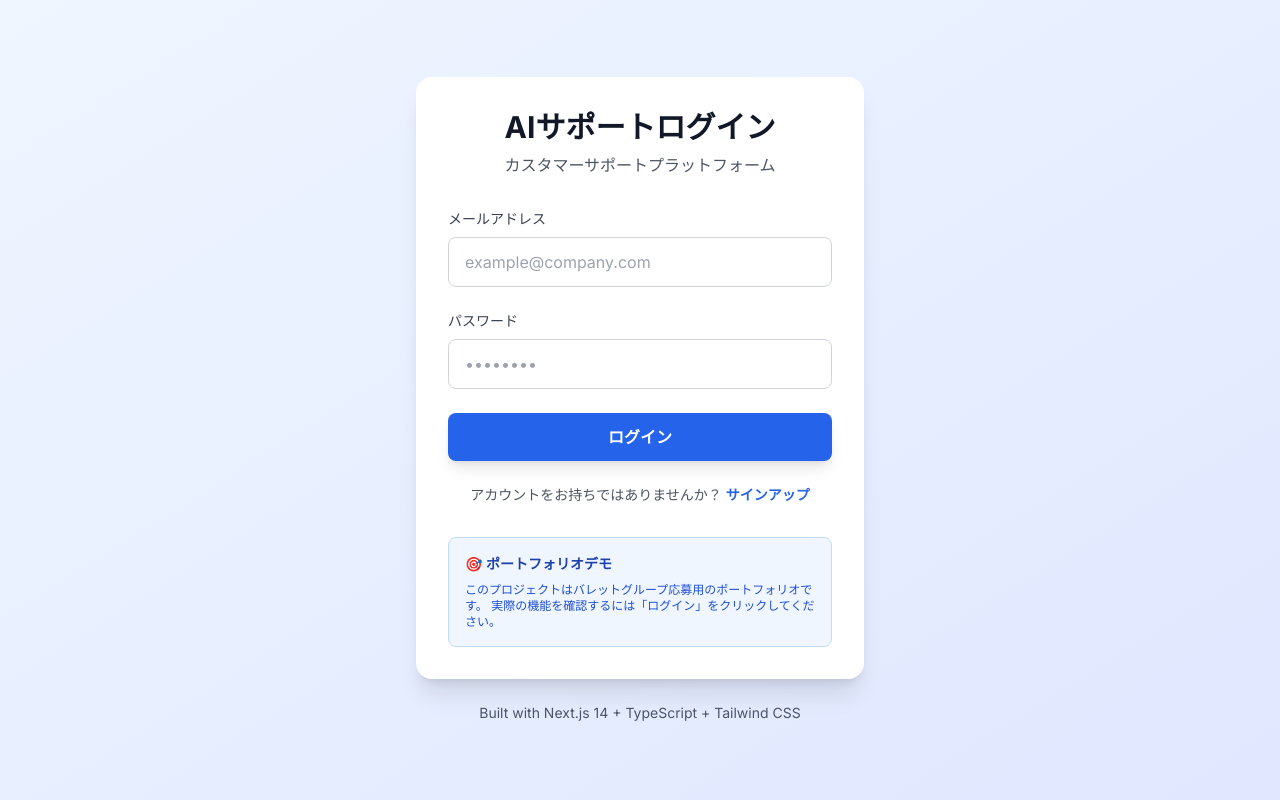
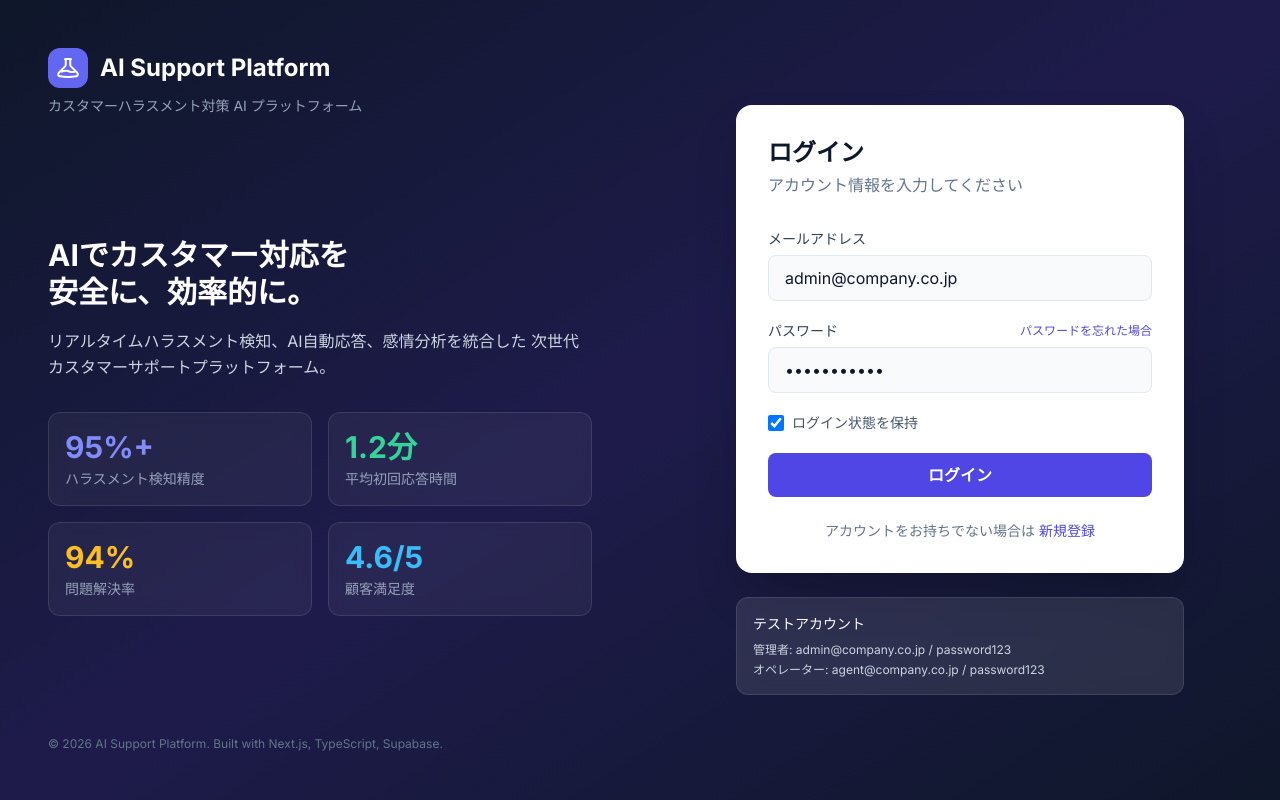
Before and after one commit to jizhaoganye-dev/ai-customer-support-platform, a Next.js app: page / in a window 1280 px wide. Built offline with nearby package versions, Linux system fonts and the light colour scheme.

Commit message:
Update app/page.tsx

```diff
--- a/app/page.tsx
+++ b/app/page.tsx
@@ -1,107 +1,173 @@
 'use client'
 
 import { useState } from 'react'
+import { useRouter } from 'next/navigation'
 import Link from 'next/link'
+import { useAuth } from '@/lib/auth-context'
 
 export default function LoginPage() {
-  const [email, setEmail] = useState('')
-  const [password, setPassword] = useState('')
+  const [email, setEmail] = useState('admin@company.co.jp')
+  const [password, setPassword] = useState('password123')
+  const [error, setError] = useState('')
+  const [isSubmitting, setIsSubmitting] = useState(false)
+  const { login } = useAuth()
+  const router = useRouter()
 
   const handleLogin = async (e: React.FormEvent) => {
     e.preventDefault()
-    // デモ用：実際の認証はSupabaseで実装
-    alert('ログイン機能は開発中です。デモ用のダッシュボードに移動します。')
-    window.location.href = '/dashboard'
+    setError('')
+    setIsSubmitting(true)
+
+    try {
+      const success = await login(email, password)
+      if (success) {
+        router.push('/dashboard')
+      } else {
+        setError('メールアドレスまたはパスワードが正しくありません。')
+      }
+    } catch {
+      setError('ログインに失敗しました。もう一度お試しください。')
+    } finally {
+      setIsSubmitting(false)
+    }
   }
 
   return (
-    <div className="min-h-screen bg-gradient-to-br from-blue-50 to-indigo-100 flex items-center justify-center p-4">
-      <div className="max-w-md w-full">
-        <div className="bg-white rounded-2xl shadow-xl p-8">
-          {/* ヘッダー */}
-          <div className="text-center mb-8">
-            <h1 className="text-3xl font-bold text-gray-900 mb-2">
-              AIサポートログイン
-            </h1>
-            <p className="text-gray-600">
-              カスタマーサポートプラットフォーム
+    <div className="min-h-screen bg-gradient-to-br from-slate-900 via-brand-950 to-slate-900 flex">
+      {/* Left side - Branding */}
+      <div className="hidden lg:flex lg:w-1/2 flex-col justify-between p-12 text-white">
+        <div>
+          <div className="flex items-center gap-3 mb-2">
+            <div className="w-10 h-10 bg-brand-500 rounded-xl flex items-center justify-center">
+              <svg className="w-6 h-6 text-white" fill="none" viewBox="0 0 24 24" stroke="currentColor"><path strokeLinecap="round" strokeLinejoin="round" strokeWidth={2} d="M9.75 3.104v5.714a2.25 2.25 0 01-.659 1.591L5 14.5M9.75 3.104c-.251.023-.501.05-.75.082m.75-.082a24.301 24.301 0 014.5 0m0 0v5.714c0 .597.237 1.17.659 1.591L19.8 15.3M14.25 3.104c.251.023.501.05.75.082M19.8 15.3l-1.57.393A9.065 9.065 0 0112 15a9.065 9.065 0 00-6.23.693L5 14.5m14.8.8l1.402 1.402c1.232 1.232.65 3.318-1.067 3.611A48.309 48.309 0 0112 21c-2.773 0-5.491-.235-8.135-.687-1.718-.293-2.3-2.379-1.067-3.61L5 14.5" /></svg>
+            </div>
+            <h1 className="text-2xl font-bold">AI Support Platform</h1>
+          </div>
+          <p className="text-slate-400 text-sm">カスタマーハラスメント対策 AI プラットフォーム</p>
+        </div>
+
+        <div className="space-y-8">
+          <div>
+            <h2 className="text-3xl font-bold leading-tight mb-4">
+              AIでカスタマー対応を<br />安全に、効率的に。
+            </h2>
+            <p className="text-slate-300 leading-relaxed">
+              リアルタイムハラスメント検知、AI自動応答、感情分析を統合した
+              次世代カスタマーサポートプラットフォーム。
             </p>
           </div>
 
-          {/* ログインフォーム */}
-          <form onSubmit={handleLogin} className="space-y-6">
+          <div className="grid grid-cols-2 gap-4">
+            <div className="bg-white/5 backdrop-blur rounded-xl p-4 border border-white/10">
+              <p className="text-3xl font-bold text-brand-400">95%+</p>
+              <p className="text-sm text-slate-400 mt-1">ハラスメント検知精度</p>
+            </div>
+            <div className="bg-white/5 backdrop-blur rounded-xl p-4 border border-white/10">
+              <p className="text-3xl font-bold text-emerald-400">1.2分</p>
+              <p className="text-sm text-slate-400 mt-1">平均初回応答時間</p>
+            </div>
+            <div className="bg-white/5 backdrop-blur rounded-xl p-4 border border-white/10">
+              <p className="text-3xl font-bold text-amber-400">94%</p>
+              <p className="text-sm text-slate-400 mt-1">問題解決率</p>
+            </div>
+            <div className="bg-white/5 backdrop-blur rounded-xl p-4 border border-white/10">
+              <p className="text-3xl font-bold text-sky-400">4.6/5</p>
+              <p className="text-sm text-slate-400 mt-1">顧客満足度</p>
+            </div>
+          </div>
+        </div>
+
+        <p className="text-slate-500 text-xs">
+          &copy; 2026 AI Support Platform. Built with Next.js, TypeScript, Supabase.
+        </p>
+      </div>
+
+      {/* Right side - Login Form */}
+      <div className="w-full lg:w-1/2 flex items-center justify-center p-8">
+        <div className="w-full max-w-md">
+          <div className="bg-white rounded-2xl shadow-2xl p-8">
+            <div className="mb-8">
+              <div className="lg:hidden flex items-center gap-3 mb-4">
+                <div className="w-9 h-9 bg-brand-500 rounded-lg flex items-center justify-center">
+                  <svg className="w-5 h-5 text-white" fill="none" viewBox="0 0 24 24" stroke="currentColor"><path strokeLinecap="round" strokeLinejoin="round" strokeWidth={2} d="M9.75 3.104v5.714a2.25 2.25 0 01-.659 1.591L5 14.5M9.75 3.104c-.251.023-.501.05-.75.082m.75-.082a24.301 24.301 0 014.5 0m0 0v5.714c0 .597.237 1.17.659 1.591L19.8 15.3M14.25 3.104c.251.023.501.05.75.082M19.8 15.3l-1.57.393A9.065 9.065 0 0112 15a9.065 9.065 0 00-6.23.693L5 14.5m14.8.8l1.402 1.402c1.232 1.232.65 3.318-1.067 3.611A48.309 48.309 0 0112 21c-2.773 0-5.491-.235-8.135-.687-1.718-.293-2.3-2.379-1.067-3.61L5 14.5" /></svg>
+                </div>
+                <span className="text-lg font-bold text-slate-900">AI Support Platform</span>
+              </div>
+              <h2 className="text-2xl font-bold text-slate-900">ログイン</h2>
+              <p className="text-slate-500 mt-1">アカウント情報を入力してください</p>
+            </div>
+
+            {error && (
+              <div className="mb-6 p-3 bg-red-50 border border-red-200 rounded-lg">
+                <p className="text-sm text-red-700">{error}</p>
+              </div>
+            )}
+
+            <form onSubmit={handleLogin} className="space-y-5">
               <div>
-              <label
-                htmlFor="email"
-                className="block text-sm font-medium text-gray-700 mb-2"
-              >
+                <label htmlFor="email" className="block text-sm font-medium text-slate-700 mb-1.5">
                   メールアドレス
                 </label>
                 <input
-                id="email"
-                type="email"
-                value={email}
+                  id="email" type="email" value={email}
                   onChange={(e) => setEmail(e.target.value)}
-                placeholder="example@company.com"
-                className="w-full px-4 py-3 border border-gray-300 rounded-lg focus:ring-2 focus:ring-blue-500 focus:border-transparent outline-none transition"
-                required
+                  className="w-full px-4 py-2.5 bg-slate-50 border border-slate-200 rounded-lg text-slate-900 placeholder-slate-400 focus:outline-none focus:ring-2 focus:ring-brand-500 focus:border-transparent transition"
+                  placeholder="name@company.co.jp" required
                 />
               </div>
 
               <div>
-              <label
-                htmlFor="password"
-                className="block text-sm font-medium text-gray-700 mb-2"
-              >
+                <div className="flex items-center justify-between mb-1.5">
+                  <label htmlFor="password" className="block text-sm font-medium text-slate-700">
                     パスワード
                   </label>
+                  <button type="button" className="text-xs text-brand-600 hover:text-brand-700">
+                    パスワードを忘れた場合
+                  </button>
+                </div>
                 <input
-                id="password"
-                type="password"
-                value={password}
+                  id="password" type="password" value={password}
                   onChange={(e) => setPassword(e.target.value)}
-                placeholder="••••••••"
-                className="w-full px-4 py-3 border border-gray-300 rounded-lg focus:ring-2 focus:ring-blue-500 focus:border-transparent outline-none transition"
-                required
+                  className="w-full px-4 py-2.5 bg-slate-50 border border-slate-200 rounded-lg text-slate-900 placeholder-slate-400 focus:outline-none focus:ring-2 focus:ring-brand-500 focus:border-transparent transition"
+                  placeholder="8文字以上" required minLength={8}
                 />
               </div>
 
+              <div className="flex items-center gap-2">
+                <input id="remember" type="checkbox" defaultChecked className="w-4 h-4 text-brand-600 rounded border-slate-300 focus:ring-brand-500" />
+                <label htmlFor="remember" className="text-sm text-slate-600">ログイン状態を保持</label>
+              </div>
+
               <button
-              type="submit"
-              className="w-full bg-blue-600 text-white py-3 rounded-lg font-semibold hover:bg-blue-700 transition-colors shadow-lg hover:shadow-xl"
+                type="submit" disabled={isSubmitting}
+                className="w-full bg-brand-600 text-white py-2.5 rounded-lg font-semibold hover:bg-brand-700 focus:outline-none focus:ring-2 focus:ring-brand-500 focus:ring-offset-2 transition disabled:opacity-60 disabled:cursor-not-allowed"
               >
-              ログイン
+                {isSubmitting ? (
+                  <span className="flex items-center justify-center gap-2">
+                    <svg className="animate-spin h-4 w-4" viewBox="0 0 24 24"><circle className="opacity-25" cx="12" cy="12" r="10" stroke="currentColor" strokeWidth="4" fill="none" /><path className="opacity-75" fill="currentColor" d="M4 12a8 8 0 018-8V0C5.373 0 0 5.373 0 12h4z" /></svg>
+                    ログイン中...
+                  </span>
+                ) : 'ログイン'}
               </button>
             </form>
 
-          {/* サインアップリンク */}
-          <p className="text-center mt-6 text-sm text-gray-600">
-            アカウントをお持ちではありませんか？{' '}
-            <Link
-              href="/signup"
-              className="text-blue-600 hover:text-blue-700 font-semibold"
-            >
-              サインアップ
+            <div className="mt-6 text-center">
+              <p className="text-sm text-slate-500">
+                アカウントをお持ちでない場合は{' '}
+                <Link href="/signup" className="text-brand-600 hover:text-brand-700 font-medium">
+                  新規登録
                 </Link>
-          </p>
-
-          {/* デモ情報 */}
-          <div className="mt-8 p-4 bg-blue-50 rounded-lg border border-blue-200">
-            <p className="text-sm text-blue-800 font-semibold mb-2">
-              🎯 ポートフォリオデモ
-            </p>
-            <p className="text-xs text-blue-700">
-              このプロジェクトはバレットグループ応募用のポートフォリオです。
-              実際の機能を確認するには「ログイン」をクリックしてください。
               </p>
             </div>
           </div>
 
-        {/* 技術スタック表示 */}
-        <div className="mt-6 text-center">
-          <p className="text-sm text-gray-600">
-            Built with Next.js 14 + TypeScript + Tailwind CSS
-          </p>
+          <div className="mt-6 bg-white/10 backdrop-blur rounded-xl p-4 border border-white/10">
+            <p className="text-sm font-medium text-white mb-2">テストアカウント</p>
+            <div className="space-y-1 text-xs text-slate-300">
+              <p>管理者: admin@company.co.jp / password123</p>
+              <p>オペレーター: agent@company.co.jp / password123</p>
+            </div>
+          </div>
         </div>
       </div>
     </div>
```
Lines whose indentation alone changed are shown as unchanged.
